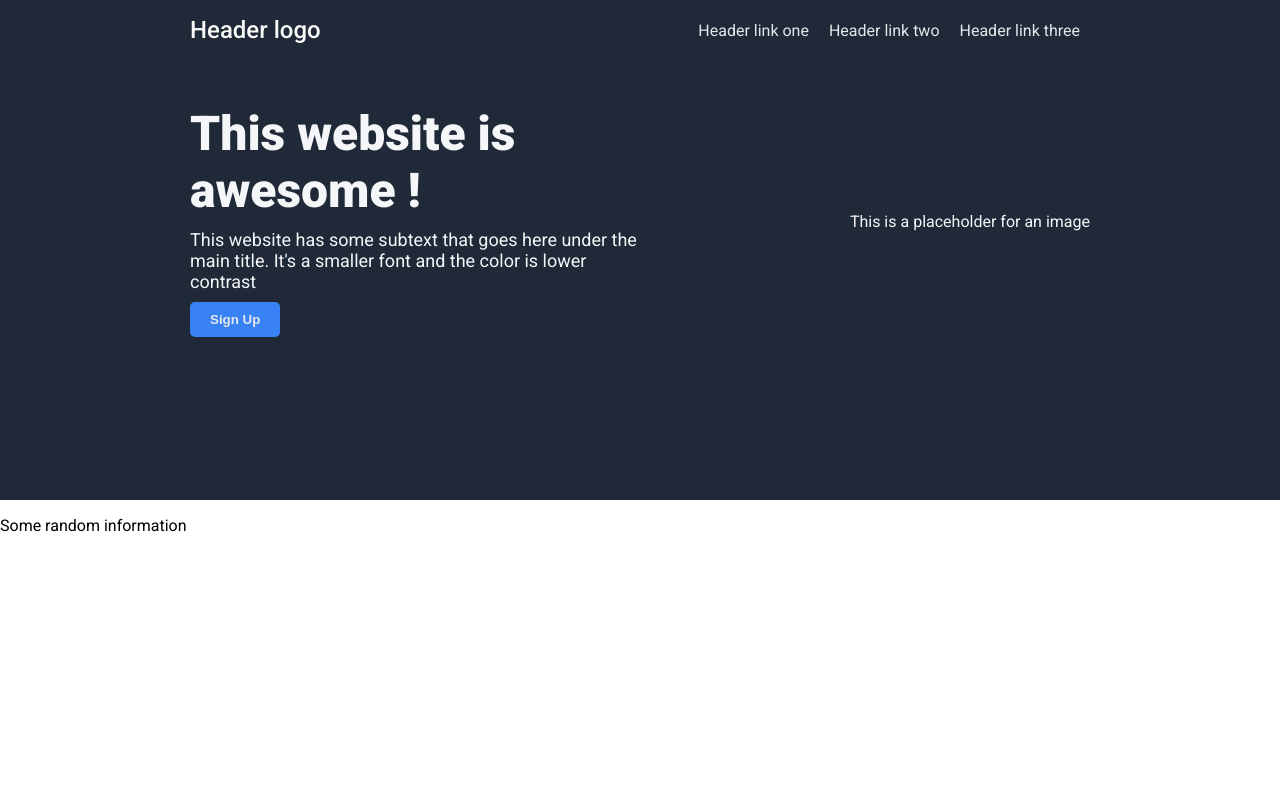
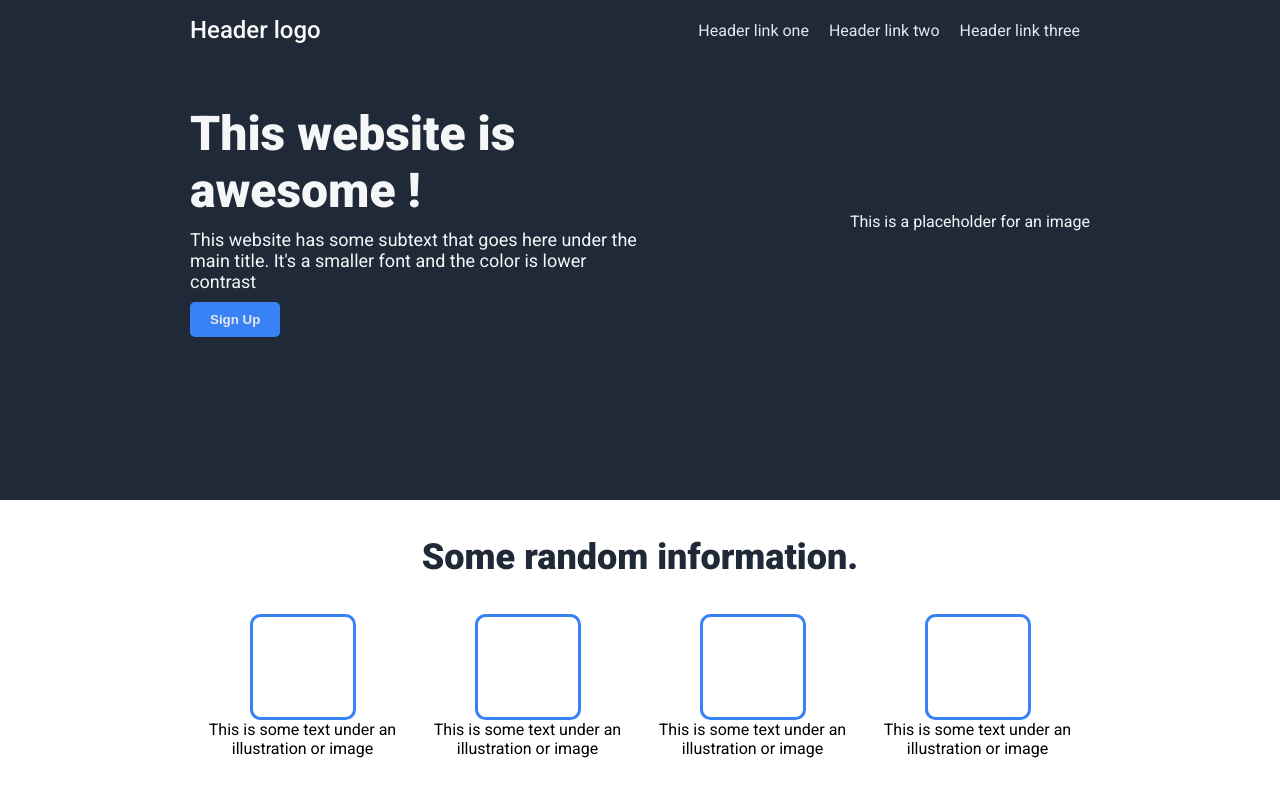
Before and after one commit to Hioul/flexbox-project, a plain HTML site: page index.html in a window 1280 px wide. Drawn offline with Linux system fonts and the light colour scheme.

Commit message:
finished the second section with the cards and the boxes

```diff
--- a/index.html
+++ b/index.html
@@ -46,13 +46,38 @@
     </section>
 
     <section class="two">
-      <div class="title">
-        <p>Some random information</p>
+      <div class="info-header">
+        <p>Some random information.</p>
       </div>
-      <div class="card1">
-        <div class="img"></div>
+      <div class="cards">
+        <div class="card">
+          <div class="square"></div>
+          <div class="text">
+            This is some text under an illustration or image
+          </div>
+        </div>
+
+        <div class="card">
+          <div class="square"></div>
+          <div class="text">
+            This is some text under an illustration or image
+          </div>
+        </div>
+
+        <div class="card">
+          <div class="square"></div>
+          <div class="text">
+            This is some text under an illustration or image
+          </div>
+        </div>
+
+        <div class="card">
+          <div class="square"></div>
+          <div class="text">
+            This is some text under an illustration or image
+          </div>
+        </div>
       </div>
-
     </section>
   </body>
 </html>
--- a/styles.css
+++ b/styles.css
@@ -6,6 +6,8 @@ body {
   font-family: "Roboto", sans-serif;
   margin: 0;
 }
+
+/* The first section */
 
 .one {
   background-color: #1f2937;
@@ -94,3 +96,41 @@ a {
   padding: 10px 20px 10px 20px;
   font-weight: bold;
 }
+
+/* Section two (the white background and the squares) */
+
+.two {
+  display: flex;
+  flex-direction: column;
+  height: 500px;
+  align-items: center;
+}
+.info-header {
+  font-size: 36px;
+  color: #1f2937;
+  font-weight: 900;
+  text-align: center;
+}
+.square {
+  width: 100px;
+  height: 100px;
+  border: #3882f6 solid 3px;
+  border-radius: 10%;
+}
+.cards {
+  display: flex;
+  max-width: 900px;
+  justify-content: center;
+}
+
+.card {
+  display: flex;
+  flex-direction: column;
+  align-items: center;
+}
+
+.text {
+  text-align: center;
+}
+
+/* Section three */
```
